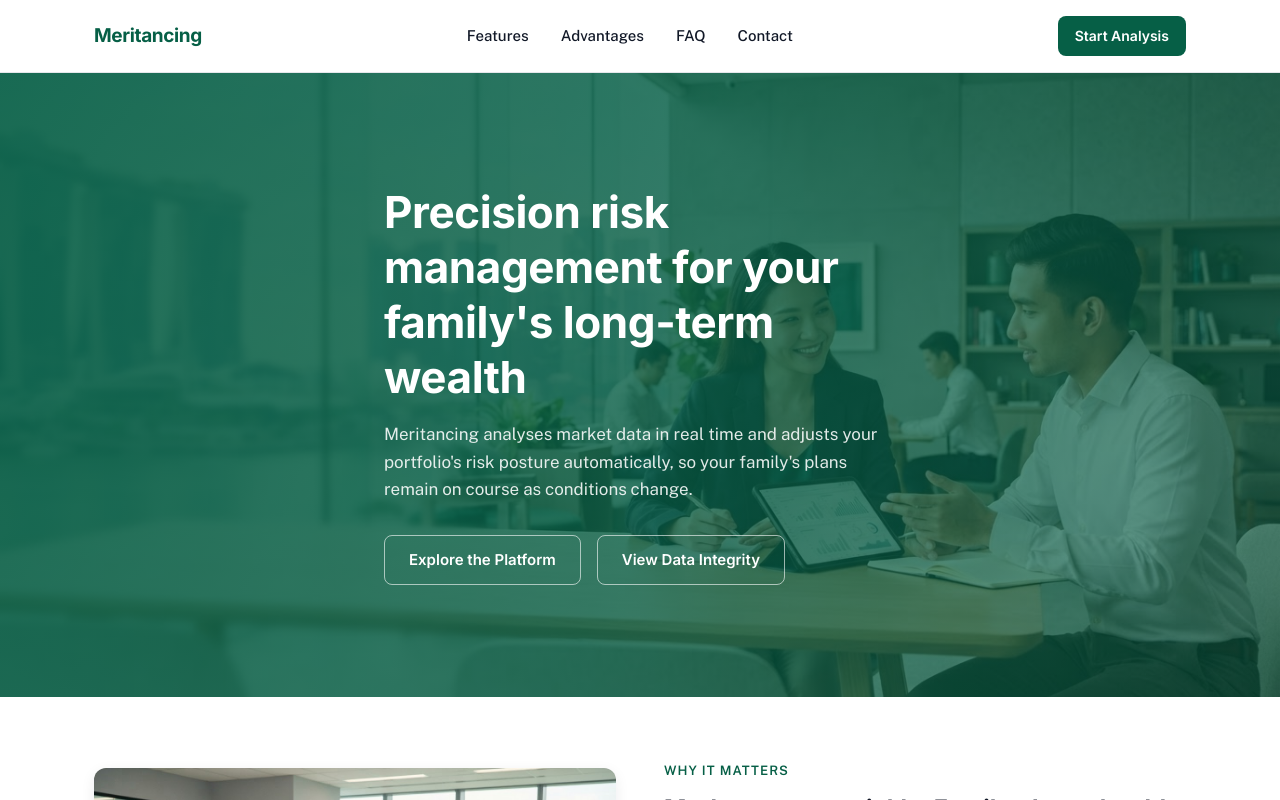
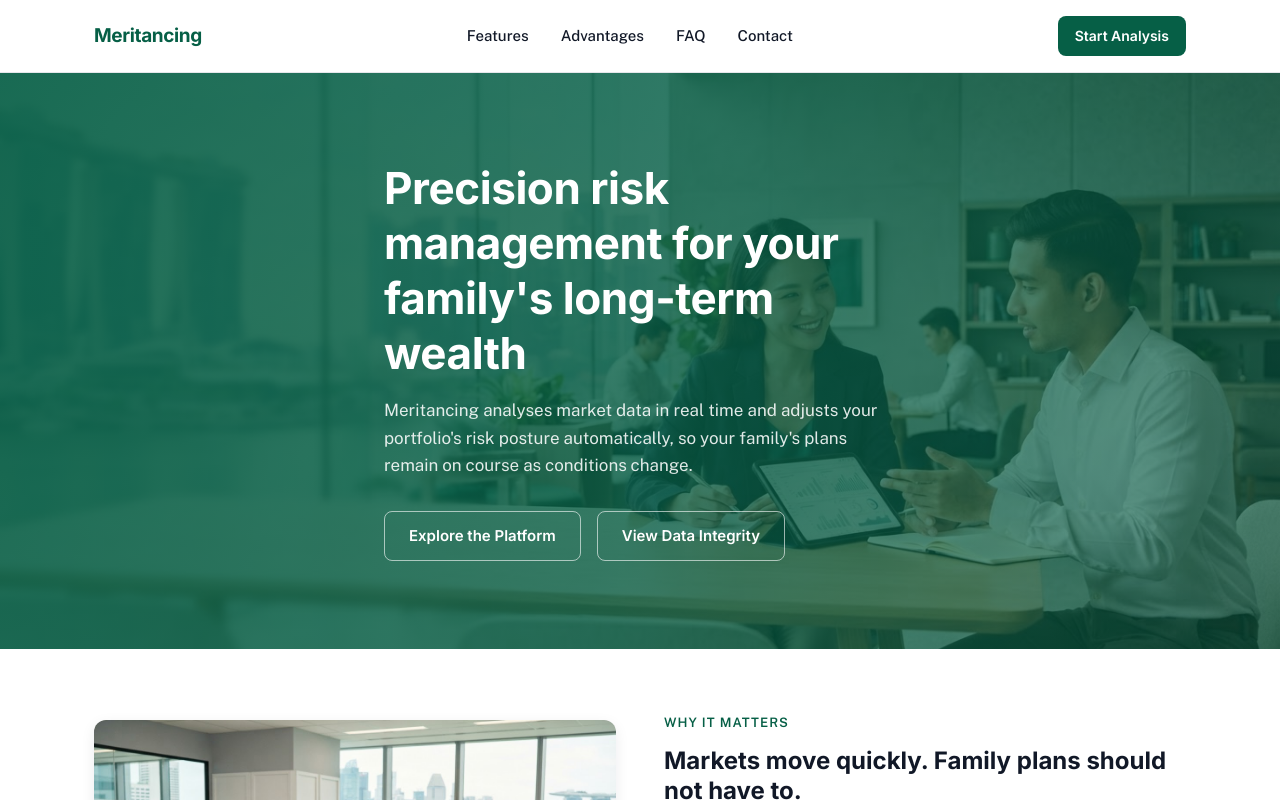
Before and after one commit to taybadeveloper/Meritancing, a Next.js app: page / in a window 1280 px wide. Shown: the top 800 px of the page. Built offline with nearby package versions, Linux system fonts and the light colour scheme.

Commit message:
Reduce hero top/bottom padding on all devices

```diff
--- a/app/globals.css
+++ b/app/globals.css
@@ -181,11 +181,11 @@ img{max-width:100%; display:block;}
 .hero{
   position:relative;
   overflow:hidden;
-  min-height:440px;
+  min-height:360px;
   display:flex;
   align-items:center;
 }
-.hero-sm{ min-height:300px; }
+.hero-sm{ min-height:240px; }
 .hero-media{
   position:absolute;
   inset:0;
@@ -206,7 +206,7 @@ img{max-width:100%; display:block;}
   position:relative;
   z-index:2;
   max-width:640px;
-  padding:var(--space-7) var(--space-5);
+  padding:var(--space-5) var(--space-5);
   color:#fff;
 }
 .hero-content h1{
@@ -237,8 +237,8 @@ img{max-width:100%; display:block;}
 }
 
 @media (min-width:768px){
-  .hero{ min-height:480px; }
-  .hero-content{ padding:var(--space-7) var(--space-8); }
+  .hero{ min-height:400px; }
+  .hero-content{ padding:var(--space-5) var(--space-8); }
   .hero-content h1{ font-size:44px; }
 }
 
```
